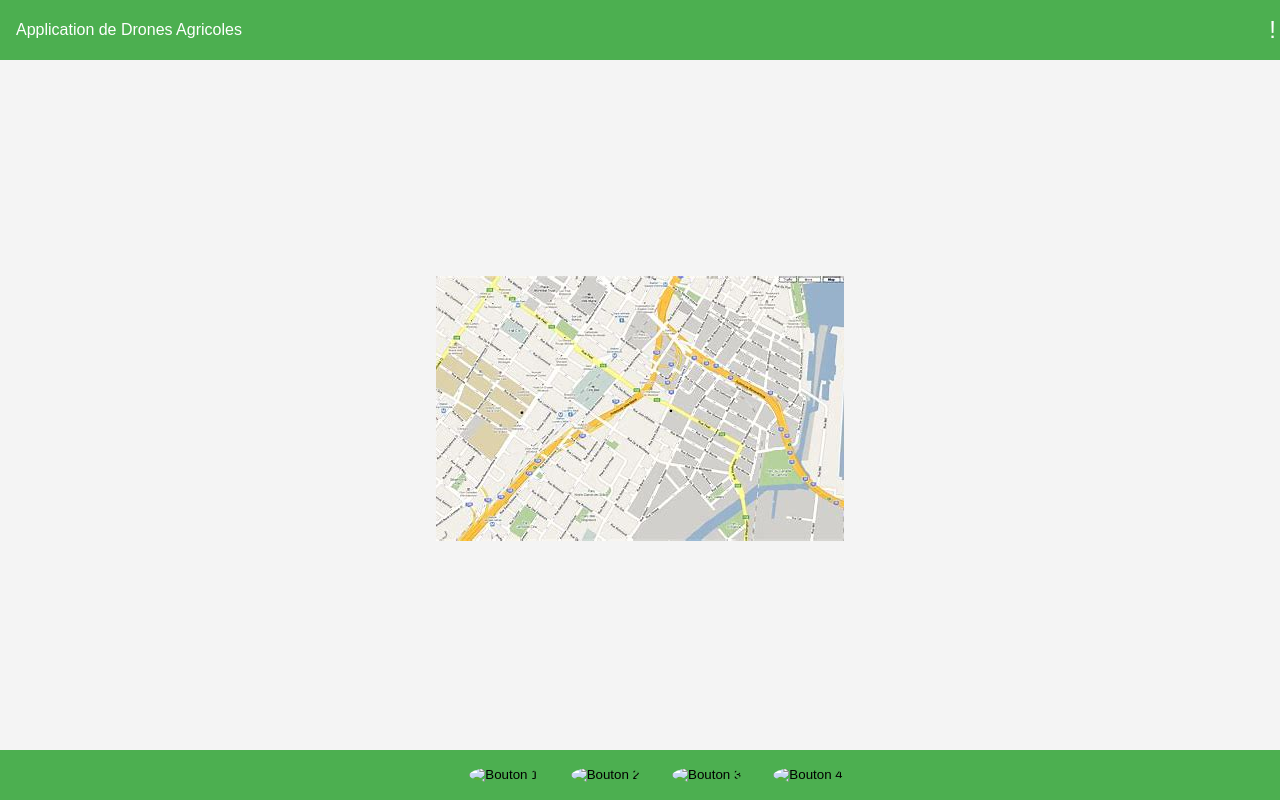
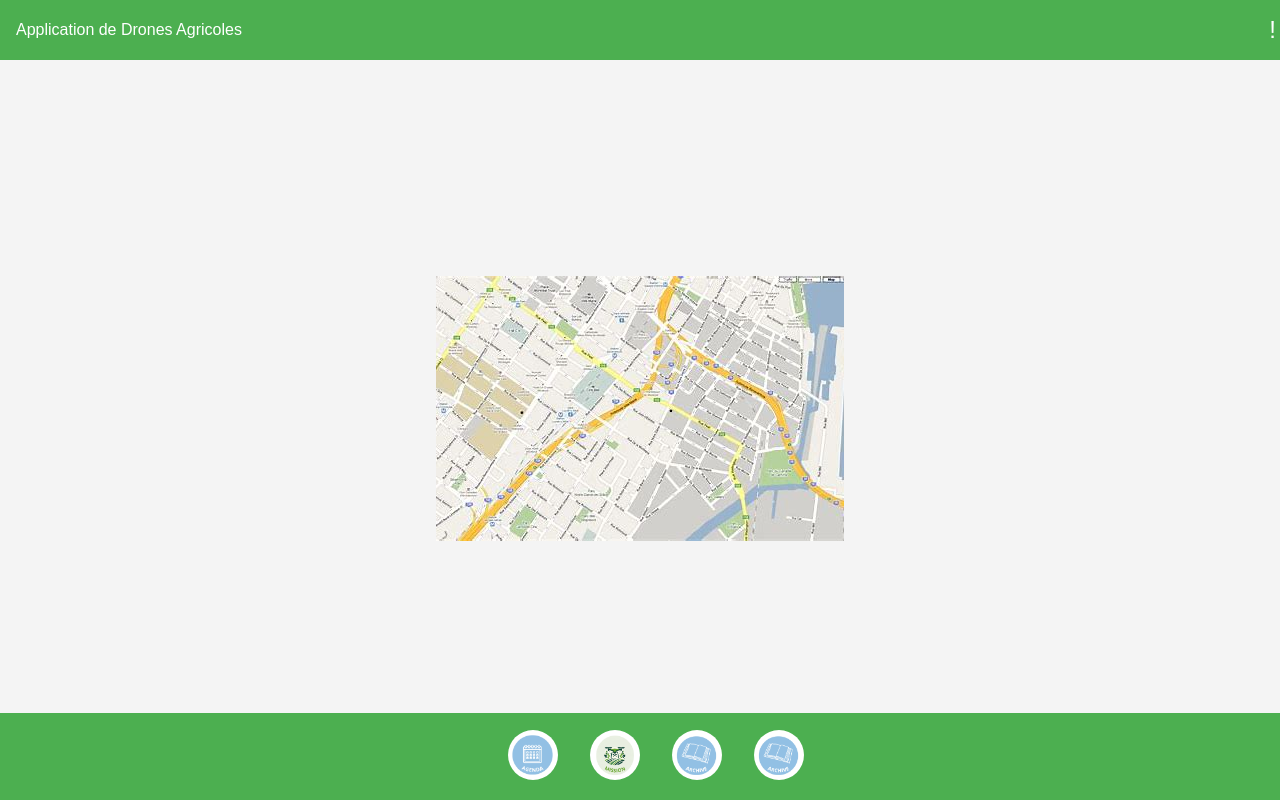
Before and after one commit to SIFFRINP/drone_agricole, a plain HTML site: page index.html in a window 1280 px wide. Drawn offline with Linux system fonts and the light colour scheme.

Commit message:
Update index.html

```diff
--- a/index.html
+++ b/index.html
@@ -78,10 +78,10 @@
         </div>
     </div>
     <footer class="button-container">
-        <button><img src="image1.jpg" alt="Bouton 1"></button>
-        <button><img src="image2.jpg" alt="Bouton 2"></button>
-        <button><img src="image3.jpg" alt="Bouton 3"></button>
-        <button><img src="image4.jpg" alt="Bouton 4"></button>
+        <button><img src="image1.jpg.png" alt="Bouton 1"></button>
+        <button><img src="image2.png" alt="Bouton 2"></button>
+        <button><img src="image3.png" alt="Bouton 3"></button>
+        <button><img src="image4.png" alt="Bouton 4"></button>
     </footer>
 </body>
 </html>
```
